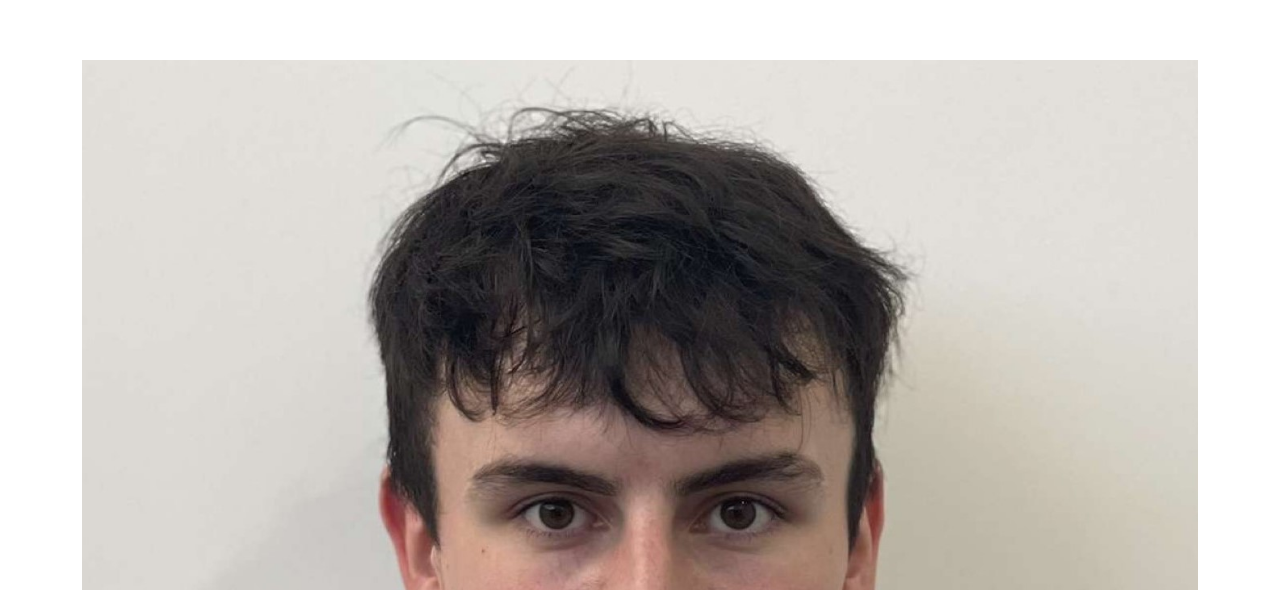
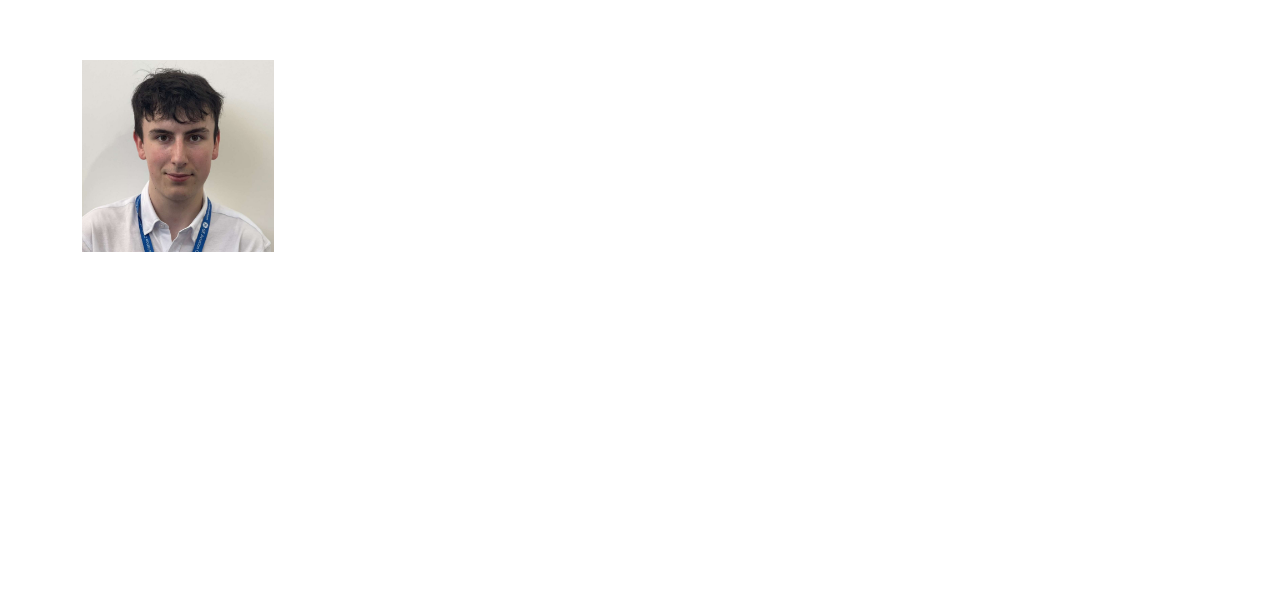
Before and after one commit to JakeBiggs/NextJS-Portfolio, a Next.js app: page /about in a window 1280 px wide. Shown: the part 210-800 px from the top of the page. Built offline with nearby package versions, Linux system fonts and the light colour scheme.

Commit message:
ESLint rule fixes

```diff
--- a/src/app/(sections)/about/page.tsx
+++ b/src/app/(sections)/about/page.tsx
@@ -1,4 +1,5 @@
 import React from 'react';
+import Image from 'next/image';
 
 const About: React.FC = () => {
     return (
@@ -17,7 +18,7 @@ const About: React.FC = () => {
                     </p>
                 </div>
                 <div className="md:w-1/3 mt-8 md:mt-0 md:ml-8 flex justify-center">
-                    <img src="/images/portrait.jpg" alt="Portrait" className="rounded-full w-48 h-48 object-cover" />
+                    <Image src="/images/portrait.jpg" alt="Portrait" className="rounded-full" width={192} height={192} objectFit="cover" />
                 </div>
             </div>
         </section>
--- a/src/app/(sections)/hero/Hero.tsx
+++ b/src/app/(sections)/hero/Hero.tsx
@@ -8,7 +8,7 @@ export default function Hero() {
         <section className="relative h-screen flex flex-col items-center justify-center text-center px-4 bg-[#1A1A2E] text-white overflow-hidden">
             <FallingPolygons />
             <motion.h1 className="text-5xl font-bold">
-                Hey, I'm <span className="text-[#00ADB5]">Jacob Biggs</span>
+                Hey, I&apos;m <span className="text-[#00ADB5]">Jacob Biggs</span>
             </motion.h1>
             <p className="text-lg mt-4 max-w-2xl text-[#EAEAEA]">
                 I’m a software developer passionate about building modern web applications.
--- a/src/app/layout.tsx
+++ b/src/app/layout.tsx
@@ -2,7 +2,6 @@ import type { Metadata } from "next";
 import { Geist, Geist_Mono } from "next/font/google";
 import "./globals.css";
 import 'bootstrap/dist/css/bootstrap.min.css';
-import { ReactNode } from 'react';
 import Footer from './components/Footer';
 
 const geistSans = Geist({
```
